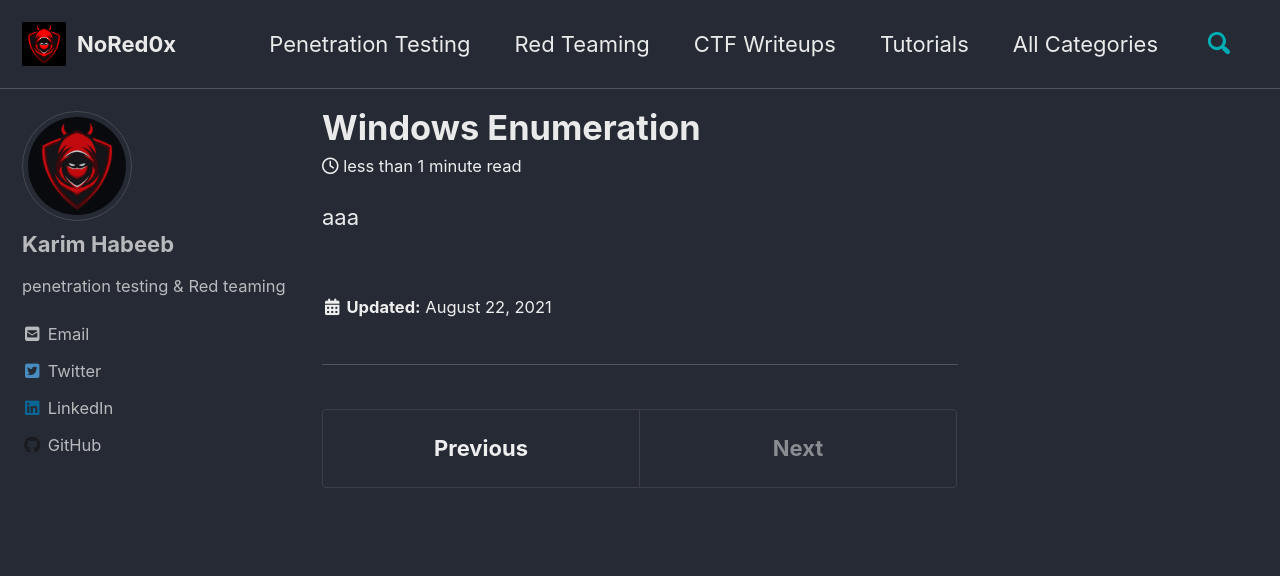
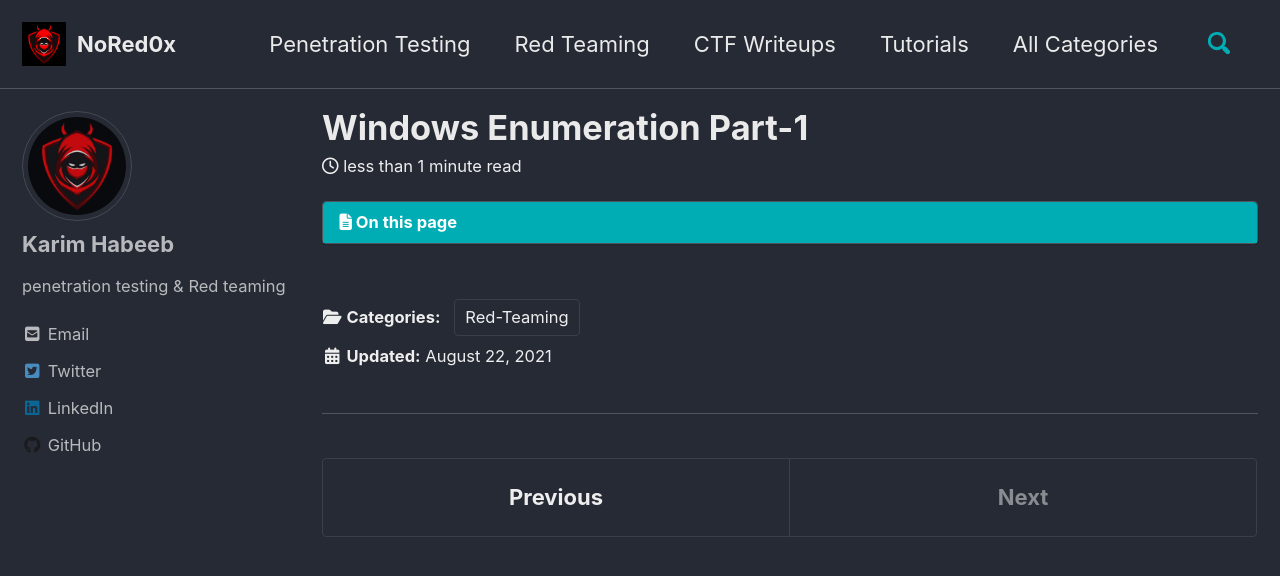
Before and after one commit to NoRed0x/NoRed0x.github.io, a Jekyll site: the page built from _posts/Red-Teaming/2021-08-22-windows-enumeration .md, in a window 1280 px wide and 900 px high. Shown: the top 576 px of the window. Built offline with Jekyll 4.4.1, drawn with Linux system fonts in a browser that asks for light colours; cached includes are drawn as plain includes; nearby versions of some CDN libraries.

Commit message:
Update 2021-08-22-windows-enumeration .md

```diff
--- a/_posts/Red-Teaming/2021-08-22-windows-enumeration .md
+++ b/_posts/Red-Teaming/2021-08-22-windows-enumeration .md
@@ -1 +1,11 @@
-aaa
+---
+title:  "Windows Enumeration Part-1 "
+classes: wide
+header:
+  teaser: /img/redteampng.png
+ribbon: red
+description: "Windows Enumeration"
+categories:
+  - Red-Teaming
+toc: true
+---
```
